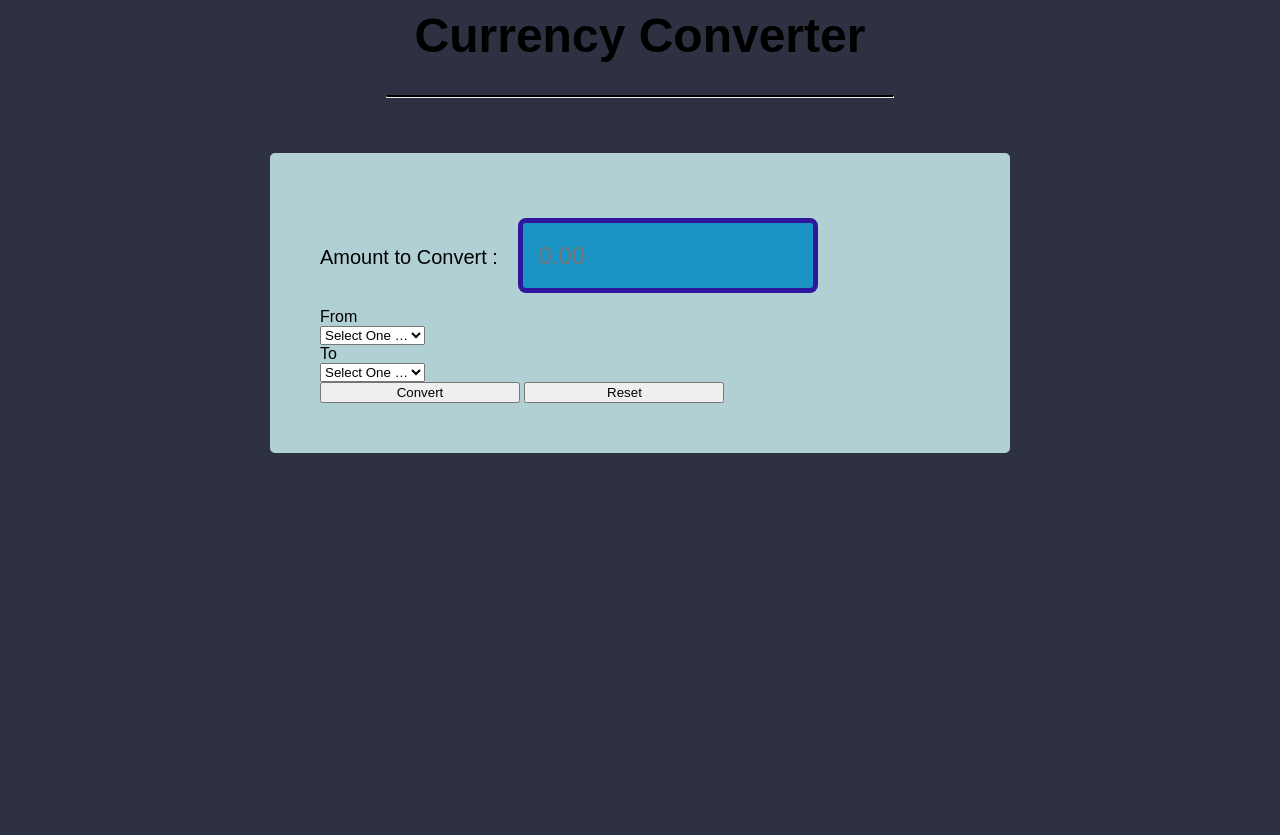
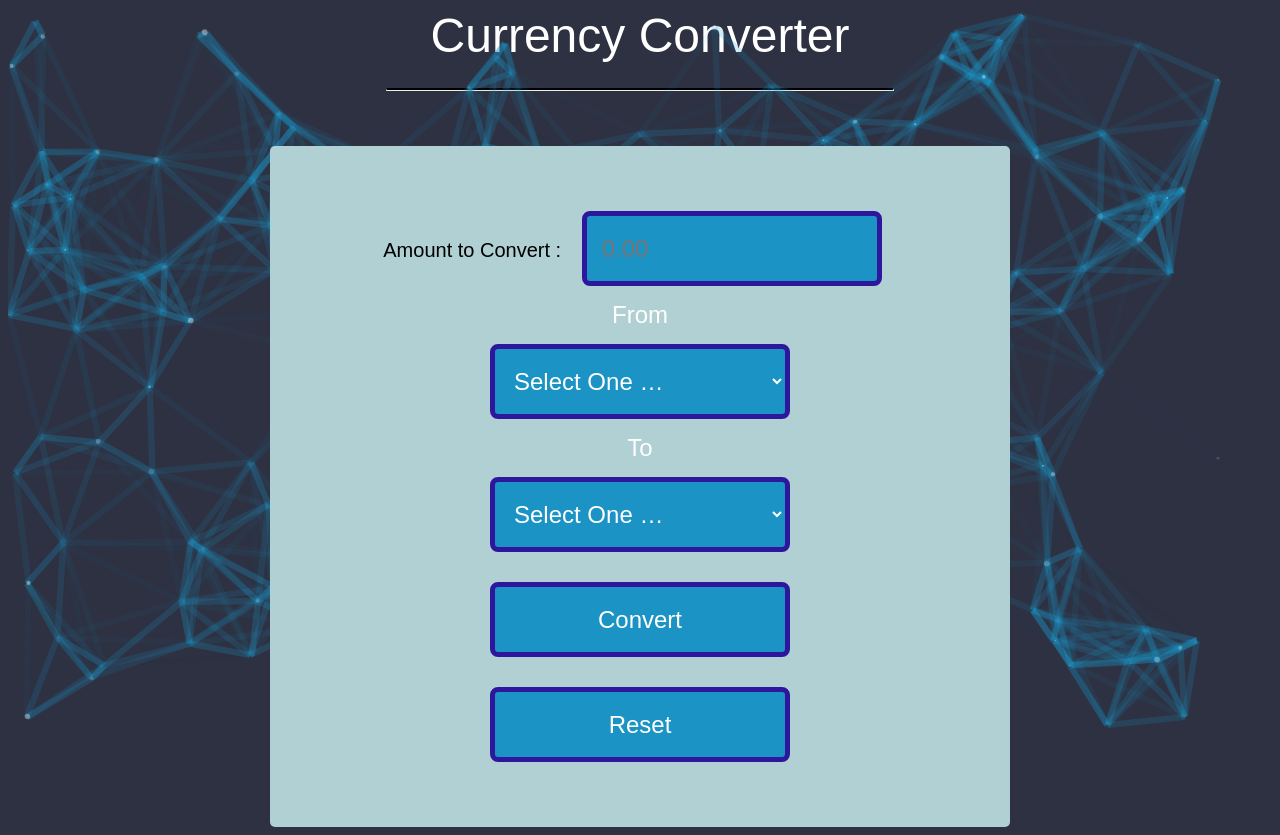
Before and after one commit to DangerMaster451/Conventionality-Hacks-2022, a Flask app: page /currency in a window 1280 px wide. Before the commit the page ends 453 px from the top, so only its background shows below. Run offline with Flask 2, Linux system fonts and the light colour scheme.

Commit message:
Updated css for Currency Converter

```diff
--- a/static/styles/currency.css
+++ b/static/styles/currency.css
@@ -19,6 +19,8 @@ body {
     border-radius: 5px;
     background-color: #B0D0D3;
     animation: myAnim 2s ease 0s 1 normal forwards;
+    position: relative;
+    display: block;
 }
 hr {
     border-top: 2px solid black;
@@ -67,3 +69,31 @@ label {
         font-size: 40px;
     }
 }
+
+.button {
+    transition-duration: 0.4s;
+    padding: 15px;
+    margin: 15px;
+    width: 300px;
+    height: 75px;
+    border: 5px solid #2E169D;
+    border-radius: 8px;
+    color: #fff;
+    font-size: 24px;
+    background-color: #1B93C4;
+    font-family: 'Ubuntu', sans-serif;
+}
+
+.dropdown {
+    transition-duration: 0.4s;
+    padding: 15px;
+    margin: 15px;
+    width: 300px;
+    height: 75px;
+    border: 5px solid #2E169D;
+    border-radius: 8px;
+    color: #fff;
+    font-size: 24px;
+    background-color: #1B93C4;
+    font-family: 'Ubuntu', sans-serif;
+}
--- a/templates/basic.html
+++ b/templates/basic.html
@@ -5,7 +5,8 @@
         <link rel= "stylesheet" type= "text/css" href= "{{ url_for('static',filename='styles/styles.css') }}">
         <link rel="preconnect" href="https://fonts.googleapis.com">
         <link rel="preconnect" href="https://fonts.gstatic.com" crossorigin>
-        <link href="https://fonts.googleapis.com/css2?family=Ubuntu:wght@400;500&display=swap"
+        <link href="https://fonts.googleapis.com/css2?family=Ubuntu:wght@400;500&display=swap">
+        <link rel="icon" type="image/x-icon" href="/static/favicon.ico">
     </head>
 
     <body>
--- a/templates/color.html
+++ b/templates/color.html
@@ -5,7 +5,8 @@
         <link rel= "stylesheet" type= "text/css" href= "{{ url_for('static',filename='styles/styles.css') }}">
         <link rel="preconnect" href="https://fonts.googleapis.com">
         <link rel="preconnect" href="https://fonts.gstatic.com" crossorigin>
-        <link href="https://fonts.googleapis.com/css2?family=Ubuntu:wght@400;500&display=swap"
+        <link href="https://fonts.googleapis.com/css2?family=Ubuntu:wght@400;500&display=swap">
+        <link rel="icon" type="image/x-icon" href="/static/favicon.ico">
     </head>
 
     <body>
--- a/templates/currency.html
+++ b/templates/currency.html
@@ -10,18 +10,19 @@
 
 	<!-- linking style.css file-->
 	<link rel="stylesheet" href="{{ url_for('static',filename='styles/currency.css') }}">
+    <link rel="icon" type="image/x-icon" href="/static/favicon.ico">
 </head>
 
 <body>
 
+    <div id="particles-js"></div>
 	<!-- Currency Converter -->
-	<h1 class="heading text-center display-2">
-		Currency Converter</h1>
+	<p class="title">Currency Converter</p>
 
 	<hr>
 	<div class="container">
 
-		<div class="main">
+		<center><div class="main">
 
 			<div class="form-group">
 				<label for="oamount">
@@ -36,9 +37,9 @@
 				<div class="col-sm-6">
 					<div class="input-group mb-3">
 						<div class="input-group-prepend">
-							<span class="input-group-text">From</span>
+							<span class="subtitle">From</span>
 						</div>
-						<select class="form-control from" id="sel1">
+						<select class="dropdown" id="sel1">
 							<option value="">Select One …</option>
 							<option value="USD">USD</option>
 							<option value="AED">AED</option>
@@ -99,9 +100,9 @@
 				<div class="col-sm-6">
 					<div class="input-group mb-3">
 						<div class="input-group-prepend">
-							<span class="input-group-text">To</span>
+							<span class="subtitle">To</span>
 						</div>
-						<select class="form-control to" id="sel2">
+						<select class="dropdown" id="sel2">
 							<option value="">Select One …</option>
 							<option value="USD">USD</option>
 							<option value="AED">AED</option>
@@ -163,14 +164,14 @@
 			<div class="text-center">
 
 				<!-- convert button -->
-				<button class="btn btn-primary convert m-2"
+				<button class="button"
 						onclick="getResults()"type="submit">
 
 					Convert
 			</button>
 
 				<!-- reset button -->
-				<button class="btn btn-primary m-2"
+				<button class="button"
 						onclick="clearVal()">
 				Reset
 			</button>
@@ -186,11 +187,13 @@
 					style="color:green;">
 		</span>
 			</h2>
-		</div>
+		</div></center>
 	</div>
 
-	<!-- linking script.js file -->
+	<!-- linking script.js file and particals-->
     <script src="static/currency/currency.js"></script>
+    <script src="{{ url_for('static',filename='particles/particles.js') }}"></script>
+    <script src="{{ url_for('static',filename='particles/app.js') }}"></script>
 </body>
 
 </html>
--- a/templates/index.html
+++ b/templates/index.html
@@ -7,6 +7,7 @@
         <link rel="preconnect" href="https://fonts.googleapis.com">
         <link rel="preconnect" href="https://fonts.gstatic.com" crossorigin>
         <link href="https://fonts.googleapis.com/css2?family=Ubuntu:wght@400;500&display=swap" rel="stylesheet">
+        <link rel="icon" type="image/x-icon" href="/static/favicon.ico">
     </head>
 
     <body>
```
Also changed, not shown: templates/code.html (+22 -0 lines), static/favicon.ico (added).
